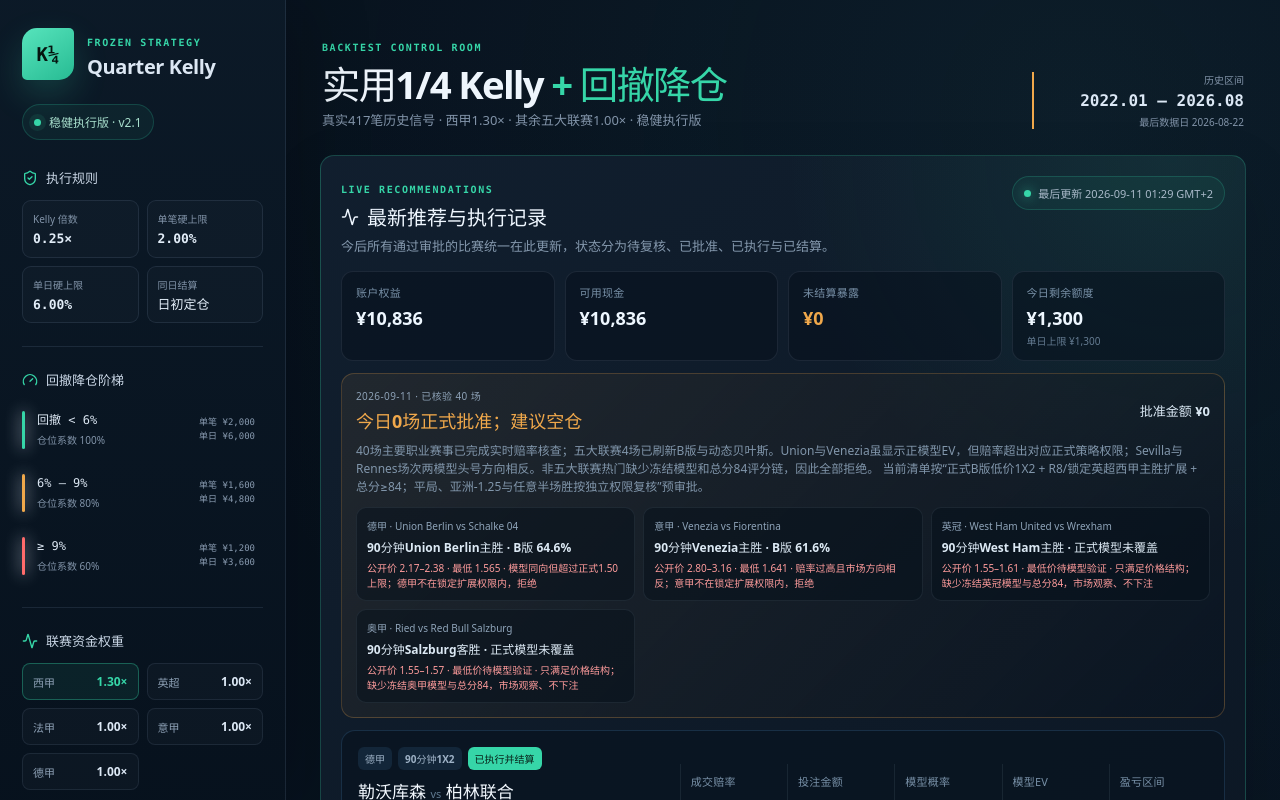
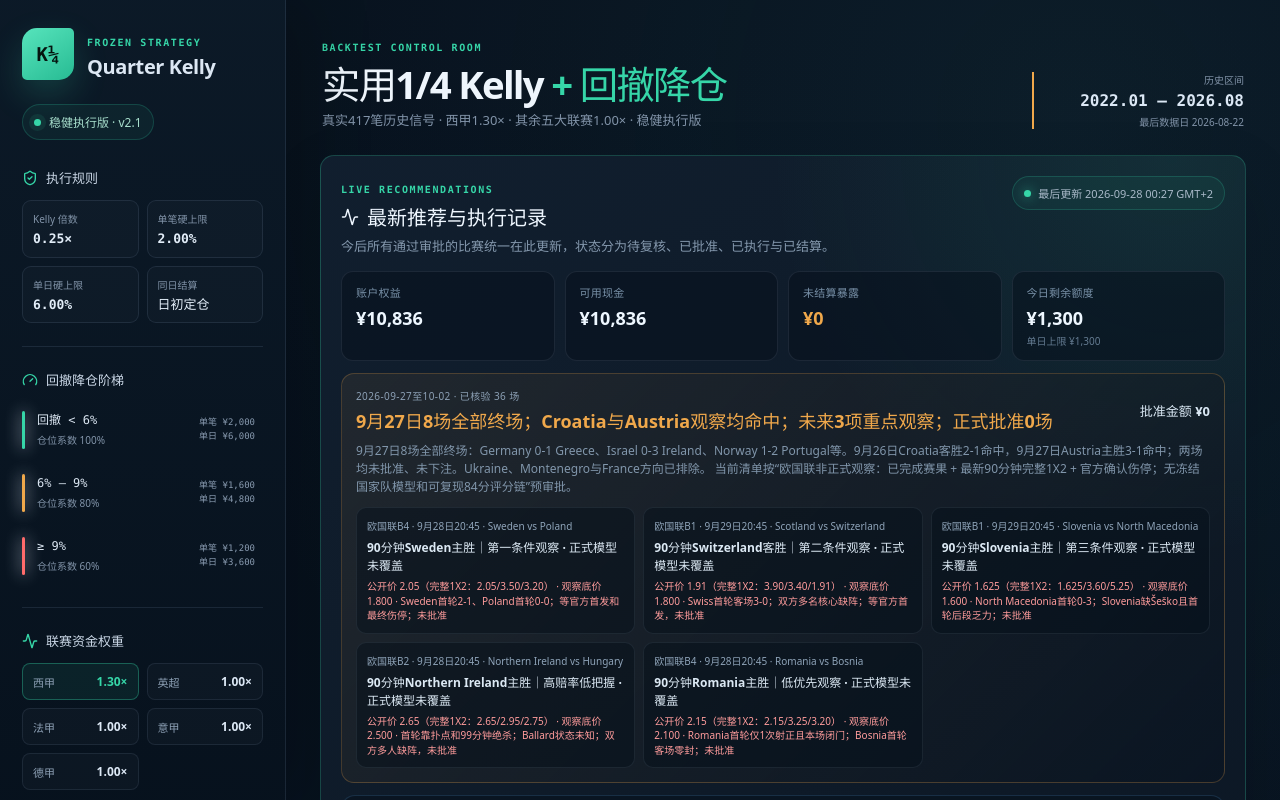
Before and after one commit to chenyinglong88-art/quarter-kelly-dashboard, a React (Vite) app: page / in a window 1280 px wide. Shown: the top 800 px of the page. Built offline with nearby package versions, Linux system fonts and the light colour scheme.

Commit message:
Update Sep 27 results and Nations League watchlist

```diff
--- a/src/App.tsx
+++ b/src/App.tsx
@@ -471,14 +471,16 @@ function App() {
                 match: string;
                 selection: string;
                 model_probability: number | null;
+                probability_label?: string;
                 public_odds: string;
                 minimum_odds: number | null;
+                minimum_odds_label?: string;
                 status: string;
               }>).map((candidate) => (
                 <div key={candidate.match}>
                   <span>{candidate.league} · {candidate.match}</span>
-                  <b>{candidate.selection} · {candidate.model_probability == null ? "正式模型未覆盖" : `B版 ${formatPercent(candidate.model_probability, 1)}`}</b>
-                  <small>公开价 {candidate.public_odds} · {candidate.minimum_odds == null ? "最低价待模型验证" : `最低 ${candidate.minimum_odds.toFixed(3)}`} · {candidate.status}</small>
+                  <b>{candidate.selection} · {candidate.model_probability == null ? "正式模型未覆盖" : `${candidate.probability_label ?? "B版"} ${formatPercent(candidate.model_probability, 1)}`}</b>
+                  <small>公开价 {candidate.public_odds} · {candidate.minimum_odds == null ? "最低价待模型验证" : `${candidate.minimum_odds_label ?? "最低"} ${candidate.minimum_odds.toFixed(3)}`} · {candidate.status}</small>
                 </div>
               ))}
             </div>
--- a/src/data/live-recommendations.json
+++ b/src/data/live-recommendations.json
@@ -1,5 +1,5 @@
 {
-  "updated_at": "2026-09-11T01:29:40+02:00",
+  "updated_at": "2026-09-28T00:27:00+02:00",
   "account": {
     "bankroll_equity_cny": 10836.26,
     "available_cash_cny": 10836.26,
@@ -12,44 +12,67 @@
     "drawdown_factor": 1
   },
   "screening_summary": {
-    "date": "2026-09-11",
-    "strategy": "正式B版低价1X2 + R8/锁定英超西甲主胜扩展 + 总分≥84；平局、亚洲-1.25与任意半场胜按独立权限复核",
-    "fixtures_checked": 40,
-    "status": "今日0场正式批准；建议空仓",
+    "date": "2026-09-27至10-02",
+    "strategy": "欧国联非正式观察：已完成赛果 + 最新90分钟完整1X2 + 官方确认伤停；无冻结国家队模型和可复现84分评分链",
+    "fixtures_checked": 36,
+    "status": "9月27日8场全部终场；Croatia与Austria观察均命中；未来3项重点观察；正式批准0场",
     "approved_stake_cny": 0,
-    "notes": "40场主要职业赛事已完成实时赔率核查；五大联赛4场已刷新B版与动态贝叶斯。Union与Venezia虽显示正模型EV，但赔率超出对应正式策略权限；Sevilla与Rennes场次两模型头号方向相反。非五大联赛热门缺少冻结模型和总分84评分链，因此全部拒绝。",
+    "notes": "9月27日8场全部终场：Germany 0-1 Greece、Israel 0-3 Ireland、Norway 1-2 Portugal等。9月26日Croatia客胜2-1命中，9月27日Austria主胜3-1命中；两场均未批准、未下注。Ukraine、Montenegro与France方向已排除。",
     "candidates": [
       {
-        "league": "德甲",
-        "match": "Union Berlin vs Schalke 04",
-        "selection": "90分钟Union Berlin主胜",
-        "model_probability": 0.645503977,
-        "public_odds": "2.17–2.38",
-        "minimum_odds": 1.564668,
-        "status": "模型同向但超过正式1.50上限；德甲不在锁定扩展权限内，拒绝"
+        "league": "欧国联B4 · 9月28日20:45",
+        "match": "Sweden vs Poland",
+        "selection": "90分钟Sweden主胜｜第一条件观察",
+        "model_probability": null,
+        "probability_label": "正式模型",
+        "public_odds": "2.05（完整1X2：2.05/3.50/3.20）",
+        "minimum_odds": 1.8,
+        "minimum_odds_label": "观察底价",
+        "status": "Sweden首轮2-1、Poland首轮0-0；等官方首发和最终伤停；未批准"
       },
       {
-        "league": "意甲",
-        "match": "Venezia vs Fiorentina",
-        "selection": "90分钟Venezia主胜",
-        "model_probability": 0.6155965,
-        "public_odds": "2.80–3.16",
-        "minimum_odds": 1.640683,
-        "status": "赔率过高且市场方向相反；意甲不在锁定扩展权限内，拒绝"
+        "league": "欧国联B1 · 9月29日20:45",
+        "match": "Scotland vs Switzerland",
+        "selection": "90分钟Switzerland客胜｜第二条件观察",
+        "model_probability": null,
+        "probability_label": "正式模型",
+        "public_odds": "1.91（完整1X2：3.90/3.40/1.91）",
+        "minimum_odds": 1.8,
+        "minimum_odds_label": "观察底价",
+        "status": "Swiss首轮客场3-0；双方多名核心缺阵；等官方首发，未批准"
       },
       {
-        "league": "英冠",
-        "match": "West Ham United vs Wrexham",
-        "selection": "90分钟West Ham主胜",
-        "public_odds": "1.55–1.61",
-        "status": "只满足价格结构；缺少冻结英冠模型与总分84，市场观察、不下注"
+        "league": "欧国联B1 · 9月29日20:45",
+        "match": "Slovenia vs North Macedonia",
+        "selection": "90分钟Slovenia主胜｜第三条件观察",
+        "model_probability": null,
+        "probability_label": "正式模型",
+        "public_odds": "1.625（完整1X2：1.625/3.60/5.25）",
+        "minimum_odds": 1.6,
+        "minimum_odds_label": "观察底价",
+        "status": "North Macedonia首轮0-3；Slovenia缺Šeško且首轮后段乏力；未批准"
       },
       {
-        "league": "奥甲",
-        "match": "Ried vs Red Bull Salzburg",
-        "selection": "90分钟Salzburg客胜",
-        "public_odds": "1.55–1.57",
-        "status": "只满足价格结构；缺少冻结奥甲模型与总分84，市场观察、不下注"
+        "league": "欧国联B2 · 9月28日20:45",
+        "match": "Northern Ireland vs Hungary",
+        "selection": "90分钟Northern Ireland主胜｜高赔率低把握",
+        "model_probability": null,
+        "probability_label": "正式模型",
+        "public_odds": "2.65（完整1X2：2.65/2.95/2.75）",
+        "minimum_odds": 2.5,
+        "minimum_odds_label": "观察底价",
+        "status": "首轮靠扑点和99分钟绝杀；Ballard状态未知；双方多人缺阵，未批准"
+      },
+      {
+        "league": "欧国联B4 · 9月28日20:45",
+        "match": "Romania vs Bosnia",
+        "selection": "90分钟Romania主胜｜低优先观察",
+        "model_probability": null,
+        "probability_label": "正式模型",
+        "public_odds": "2.15（完整1X2：2.15/3.25/3.20）",
+        "minimum_odds": 2.1,
+        "minimum_odds_label": "观察底价",
+        "status": "Romania首轮仅1次射正且本场闭门；Bosnia首轮客场零封；未批准"
       }
     ]
   },
```
Also changed, not shown: 1 other file (tests, documents, lock files or other folders).
